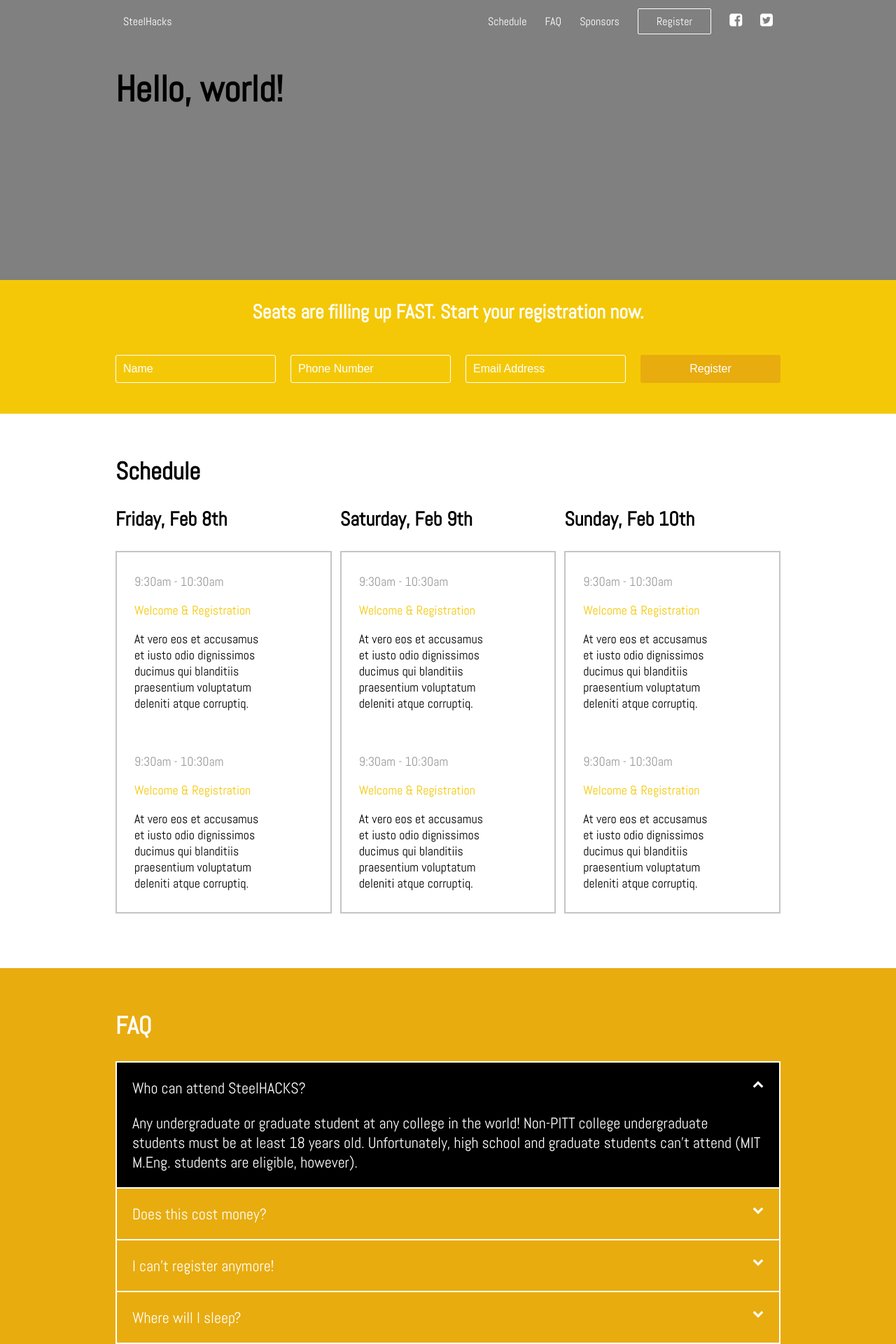
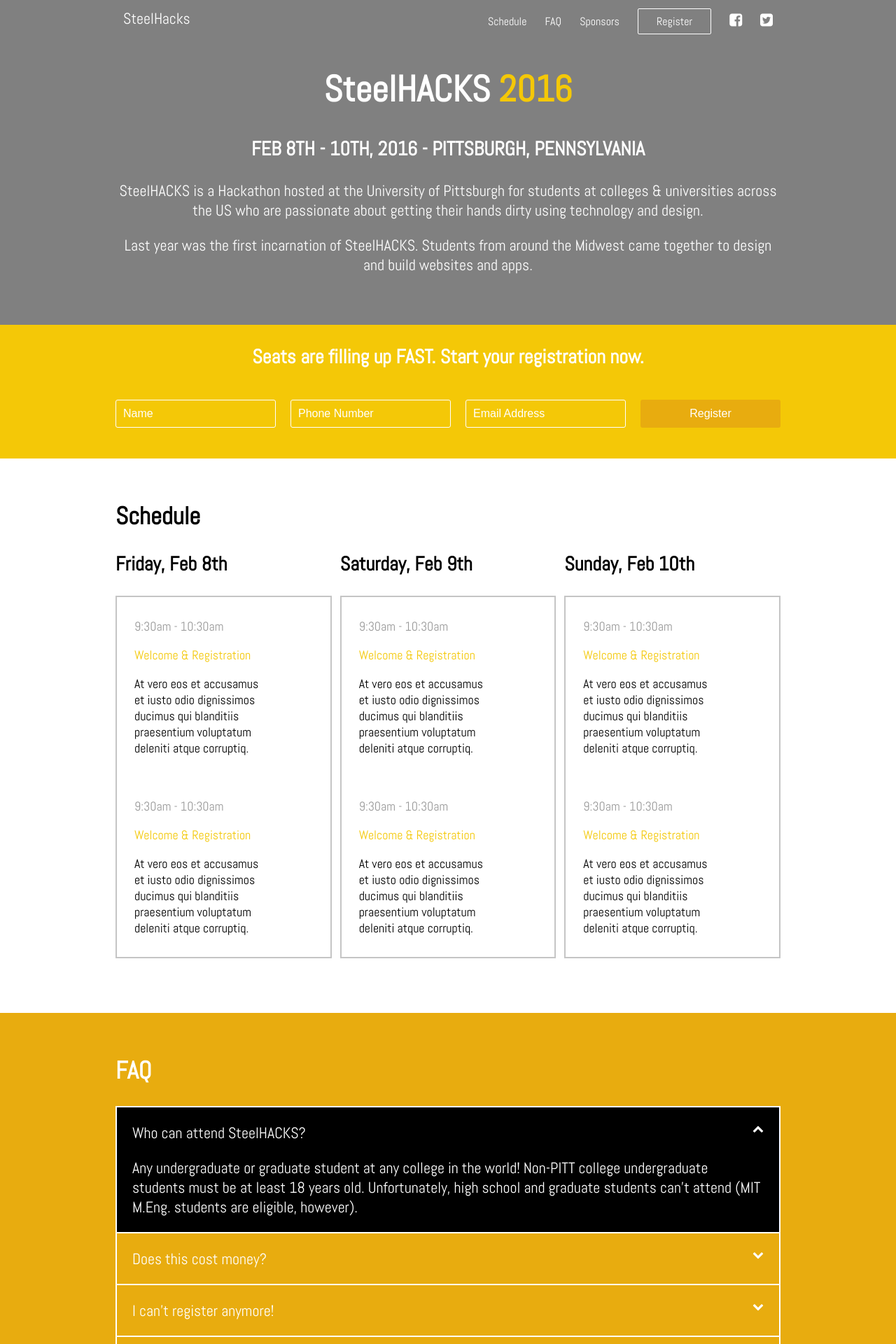
Before and after one commit to SteelHeads/steelhacks.com, a Jekyll site: the page built from index.html, in a window 1280 px wide. Shown: the top 1920 px of the page at 70% size. Built offline with Jekyll 4.4.1, drawn with Linux system fonts in a browser that asks for light colours.

Commit message:
Add header detail

```diff
--- a/_sass/_page.scss
+++ b/_sass/_page.scss
@@ -1,10 +1,24 @@
 #welcome {
   background: grey;
-  height: 400px;
+  color: white;
+  padding-bottom: 50px;
+  text-align: center;
+
+  p {
+    font-size: 22px;
+  }
 }
 
 #navbar {
   clear: both;
+
+  #brand {
+    margin-top: 12px;
+
+    a {
+      font-size: 22px;
+    }
+  }
 
   a {
     color: white;
--- a/_sass/_structure.scss
+++ b/_sass/_structure.scss
@@ -17,6 +17,10 @@
 
 h3 {
   font-size: 28px;
+}
+
+.text--gold {
+  color: $yellow-color;
 }
 
 .slice {
--- a/index.html
+++ b/index.html
@@ -3,9 +3,9 @@
 layout: default
 ---
 
-<div id='welcome' class='slice'>
+<header id='welcome' class='slice'>
   <nav id='navbar' class='container'>
-    <ul class='pull-left'>
+    <ul id='brand' class='pull-left'>
       <li><a href='#'>SteelHacks</a></li>
     </ul>
     <ul class='pull-right'>
@@ -22,9 +22,18 @@
     </ul>
   </nav>
   <div class='container'>
-    <h1>Hello, world!</h1>
+    <h1>SteelHACKS <span class='text--gold'>2016</span></h1>
+    <h3>FEB 8TH - 10TH, 2016 - PITTSBURGH, PENNSYLVANIA</h3>
+    <p>
+      SteelHACKS is a Hackathon hosted at the University of Pittsburgh for
+      students at colleges &amp; universities across the US who are passionate about getting their hands dirty using technology and design.
+    </p>
+    <p>
+      Last year was the first incarnation of SteelHACKS. Students from around
+      the Midwest came together to design and build websites and apps.
+    </p>
   </div>
-</div>
+</header>
 <div id='signup-form' class='slice'>
   <div class='container'>
     <h3>Seats are filling up FAST. Start your registration now.</h3>
```
